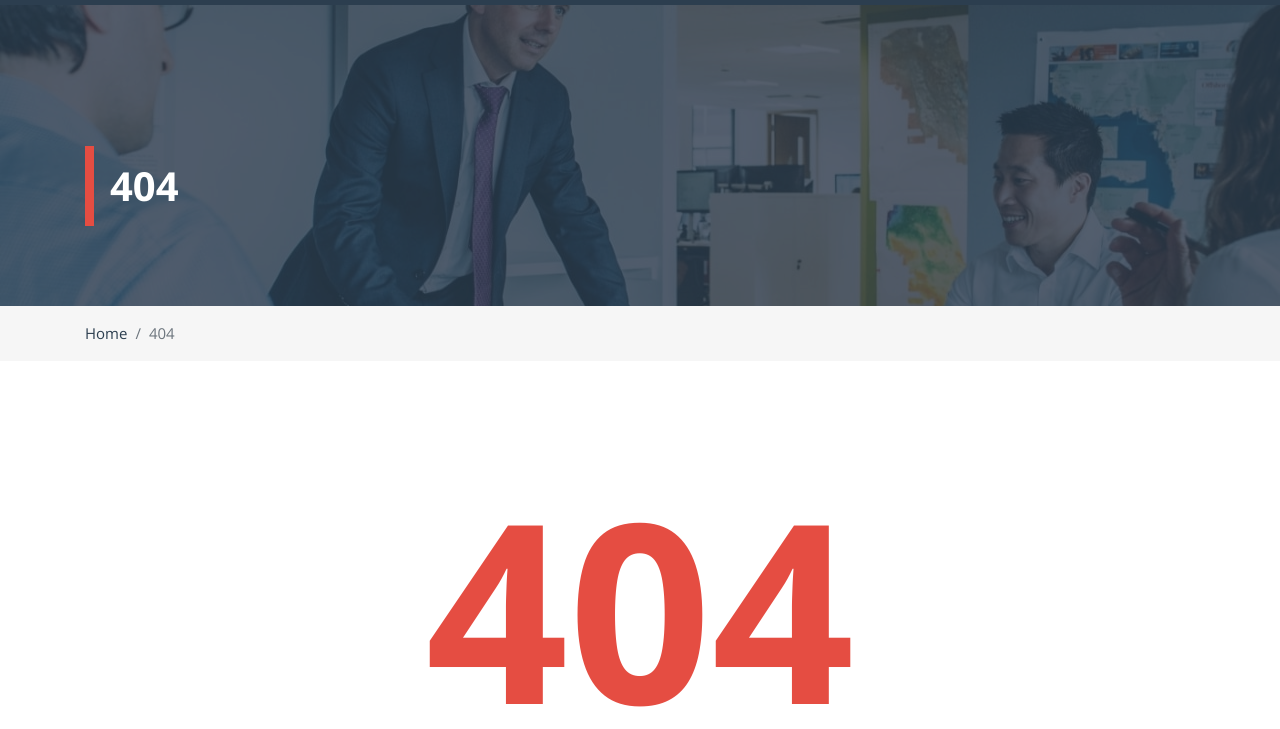
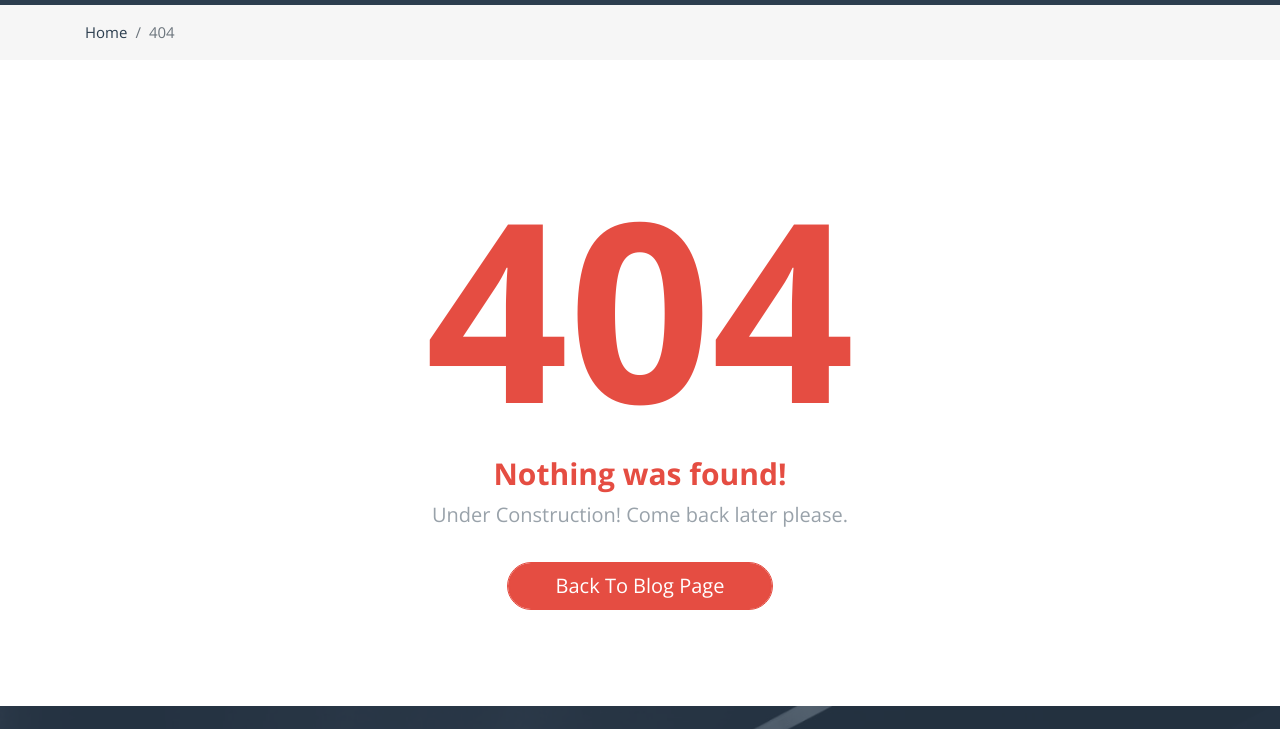
Before and after one commit to anhdeee/Exhibitone, a plain HTML site: page 404.html in a window 1280 px wide. Shown: the part 70-799 px from the top of the page. Drawn offline with nearby package versions, Linux system fonts and the light colour scheme; files whose address does not match are found by name.

Commit message:
Update 404.html

```diff
--- a/404.html
+++ b/404.html
@@ -117,13 +117,6 @@
 </div>
 <!-- /End Navigation -->
 
-<!-- Start Header -->
-<div class="fables-header fables-after-overlay">
-    <div class="container">
-         <h2 class="fables-page-title fables-second-border-color">404</h2>
-    </div>
-</div>
-<!-- /End Header -->
 
 <!-- Start Breadcrumbs -->
 <div class="fables-light-background-color">
@@ -138,6 +131,7 @@
 </div>
 <!-- /End Breadcrumbs -->
 
+
 <!-- Start page content -->
 <div class="container">
      <div class="row">
@@ -145,8 +139,8 @@
               <div class="text-center my-4 my-lg-5 py-4 py-lg-5">
                   <h1 class="fables-second-text-color font-250 font-weight-bold"> 404 </h1>
                   <h3 class="font-30 font-weight-bold fables-second-text-color">Nothing was found!</h3>
-                  <p class="font-20 fables-fifth-text-color my-2">We cannot seem to find the page that you are looking for.</p>
-                  <a href="" class="btn fables-second-border-color fables-btn-rounded fables-background-link font-20 white-color px-5 py-2 mt-4">Back To Home</a>
+                  <p class="font-20 fables-fifth-text-color my-2">Under Construction! Come back later please.</p>
+                  <a href="" class="btn fables-second-border-color fables-btn-rounded fables-background-link font-20 white-color px-5 py-2 mt-4">Back To Blog Page</a>
               </div>
           </div>
      </div>
```
